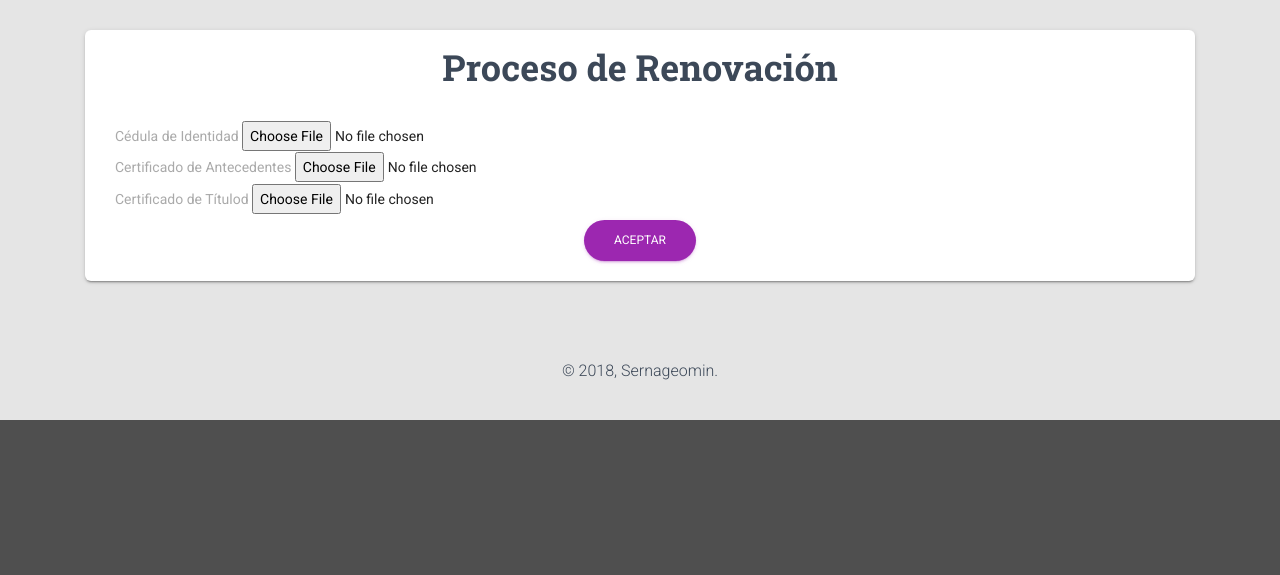
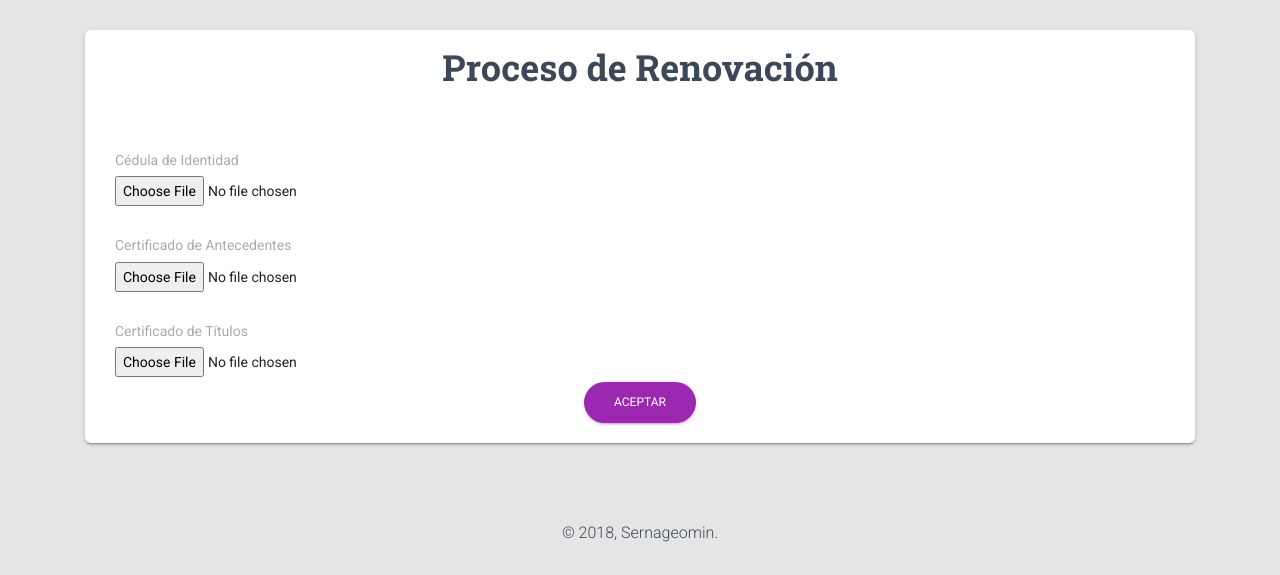
Before and after one commit to cerbeerza/Peritos, a Django app: page /renovacion/renovar in a window 1280 px wide. Shown: the part 380-955 px from the top of the page. Before the commit the page ends 800 px from the top, so only its background shows below. Run offline with Django 3.2, Linux system fonts and the light colour scheme; some libraries are stand-ins or nearby versions.

Commit message:
prueba subida archivos.

```diff
--- a/apps/administration/models.py
+++ b/apps/administration/models.py
@@ -58,6 +58,10 @@ class Profile(models.Model):
     telefono_empresa = models.CharField(null=True, max_length=20)
     direccion_empresa = models.CharField(max_length=80, null=True)
 
+    sngm = models.BooleanField(default=False)
+    renovante = models.BooleanField(default=False)
+
+
     def __str__(self):
         return self.nombres + " " + self.apellido_p + " " + self.apellido_m
 
--- a/templates/renovacion/renovacion.html
+++ b/templates/renovacion/renovacion.html
@@ -18,14 +18,24 @@
 								<div class="col-md-6">
 
 
+
+                                    <div class="bmd-form-group">
                                     <label for="fileCCI">Cédula de Identidad</label>
-                                       <input type="file" name="fileCCI">
+                                       <input type="file" name="fileCCI" class="form-inline">
 
+                                        </div>
+
+                                    <div class="bmd-form-group">
                                      <label for="fileANT">Certificado de Antecedentes</label>
-                                       <input type="file" name="fileANT">
+                                       <input type="file" name="fileANT" class="form-inline">
+                                        </div>
 
-                                     <label for="fileTIT">Certificado de Títulod</label>
-                                       <input type="file" name="fileTIT">
+
+                                    <div class="bmd-form-group">
+                                     <label for="fileTIT">Certificado de Títulos</label>
+                                       <input type="file" name="fileTIT" class="form-inline">
+
+                                        </div>
 
 								</div>
 
```
Also changed, not shown: apps/administration/migrations/0005_auto_20180515_1642.py (added).
